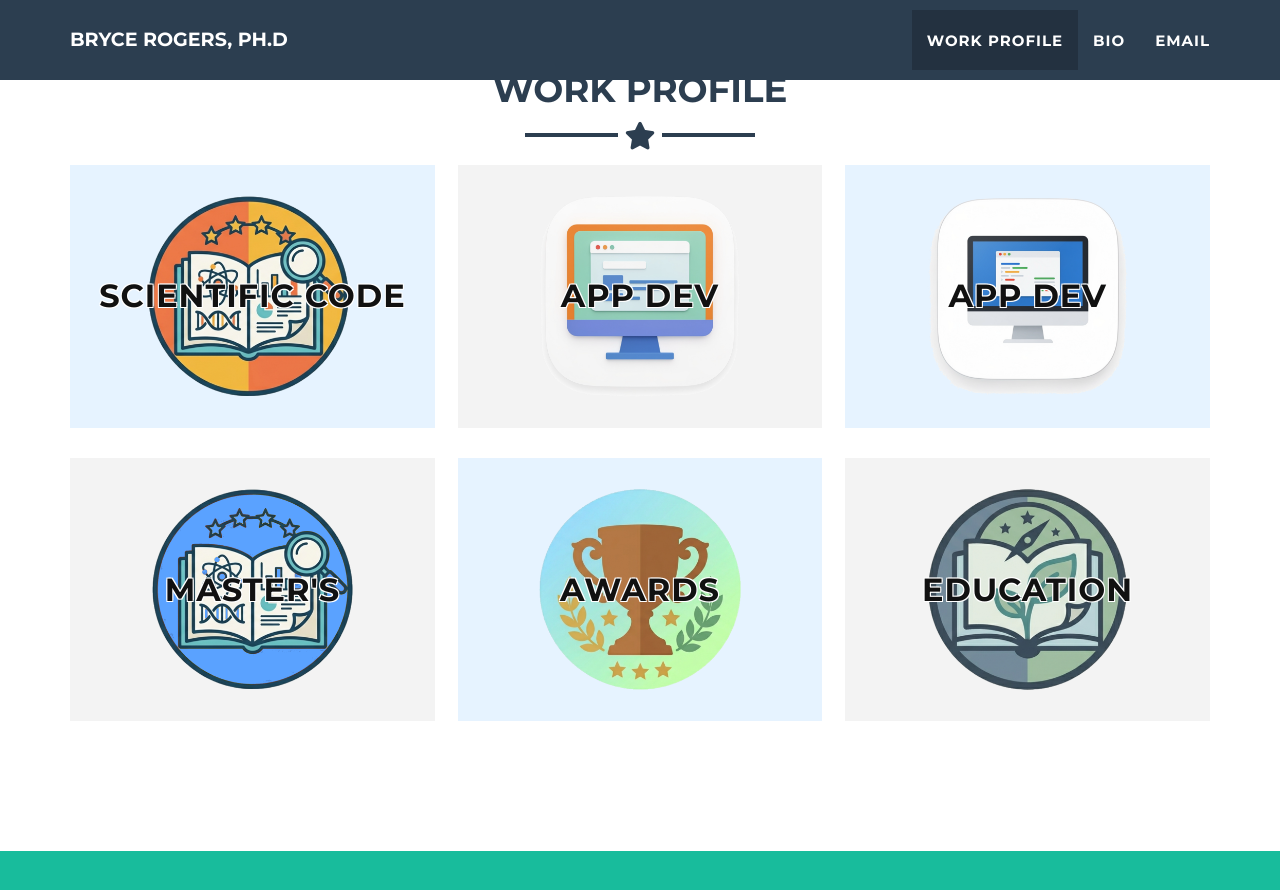
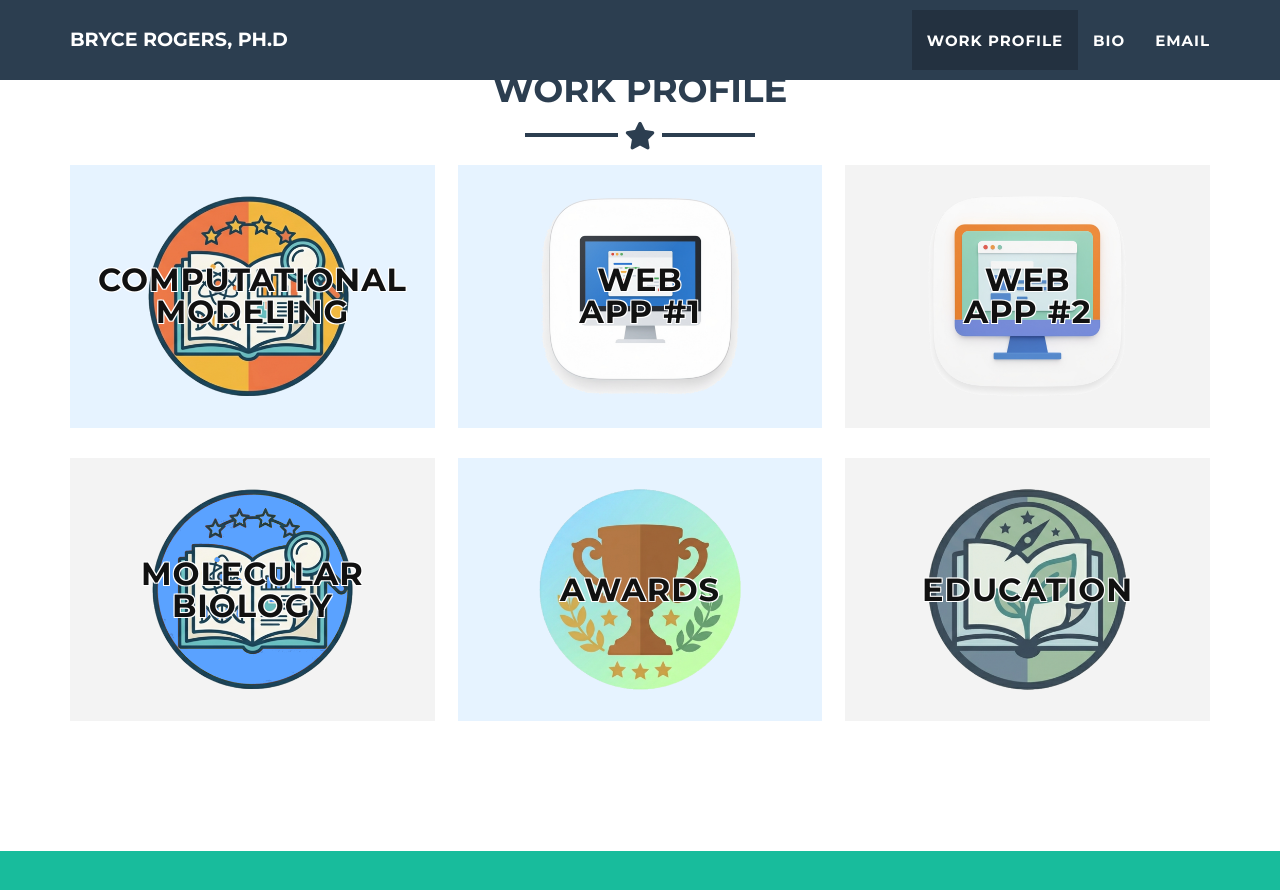
Before and after one commit to brcodes/brcodes.github.io, a Jekyll site: the page built from _posts/2014-07-14-project-5.markdown, in a window 1280 px wide and 900 px high, scrolled down 679 px. Shown: the top 890 px of the window. Built offline with Jekyll 4.4.1, drawn with Linux system fonts in a browser that asks for light colours.

Commit message:
grid position actually sets grid position.

```diff
--- a/_includes/portfolio_grid.html
+++ b/_includes/portfolio_grid.html
@@ -8,17 +8,11 @@
       </div>
     </div>
     <div class="portfolio-flex-row">
-      {% assign ordered_posts = site.posts | sort: 'grid-position' %}
+      {% assign ordered_posts = site.posts | where_exp: "post", "post['grid-position'] != nil" | sort: 'grid-position' %}
       {% for post in ordered_posts %}
       {% assign thumb_prefix = '/img/port_' | append: post.modal-id | append: '_thumb' %}
       {% assign auto_thumb_matches = site.static_files | where_exp: "f", "f.path contains thumb_prefix" | sort: "path" %}
       {% assign auto_thumb = auto_thumb_matches | first %}
-      {% assign target_modal_id = post.modal-id %}
-      {% if post.modal-id == 6 %}
-      {% assign target_modal_id = 5 %}
-      {% elsif post.modal-id == 5 %}
-      {% assign target_modal_id = 6 %}
-      {% endif %}
       {% if auto_thumb %}
       {% assign thumb_path = auto_thumb.path %}
       {% else %}
@@ -28,7 +22,7 @@
       {% endunless %}
       {% endif %}
       <div class="portfolio-flex-item portfolio-item">
-        <a href="#portfolioModal-{{ target_modal_id }}" class="portfolio-link" data-toggle="modal">
+        <a href="#portfolioModal-{{ post.modal-id }}" class="portfolio-link" data-toggle="modal">
           <div class="portfolio-thumb" style="background-color: {{ post['thumb-fill'] | default: '#f3f3f3' }}; --thumb-scale: {{ post['thumb-scale'] | default: 1 }}; --thumb-position: {{ post['thumb-position'] | default: 'center center' }};">
             <img src="{{ thumb_path | relative_url }}" class="img-responsive"
               alt="{{ post.alt }}">
--- a/_posts/2014-07-13-project-6.markdown
+++ b/_posts/2014-07-13-project-6.markdown
@@ -1,9 +1,9 @@
 ---
 layout: default
 modal-id: 6
-grid-position: 2
+grid-position: 3
 date: 2014-07-17
-title: 'App Dev'
+title: 'Web<br>App #2'
 img: submarine.png
 thumb-fill: '#f3f3f3'
 alt: image-alt
--- a/_posts/2014-07-14-project-5.markdown
+++ b/_posts/2014-07-14-project-5.markdown
@@ -1,9 +1,9 @@
 ---
 layout: default
 modal-id: 5
-grid-position: 3
+grid-position: 2
 date: 2014-07-16
-title: 'App Dev'
+title: 'Web<br>App #1'
 img: /img/port_5_inner_mmm.png
 thumb-img: /img/port_5_thumb_webdev2.png
 thumb-fill: '#e6f3ff'
--- a/_posts/2014-07-17-project-2.markdown
+++ b/_posts/2014-07-17-project-2.markdown
@@ -3,7 +3,7 @@ layout: default
 modal-id: 2
 grid-position: 4
 date: 2014-07-15
-title: Master's
+title: Molecular Biology
 img: /img/port_2_thumb_edu.png
 thumb-img: /img/port_2_thumb_edu.png
 thumb-fill: '#f3f3f3'
--- a/_posts/2014-07-18-project-1.markdown
+++ b/_posts/2014-07-18-project-1.markdown
@@ -3,7 +3,7 @@ layout: default
 modal-id: 1
 grid-position: 1
 date: 2014-07-18
-title: Scientific Code
+title: Computational Modeling
 img: /img/port_1_inner1_trainevalschematic.png
 thumb-img: /img/port_1_thumb_scipub.png
 thumb-position: 46% center
```
